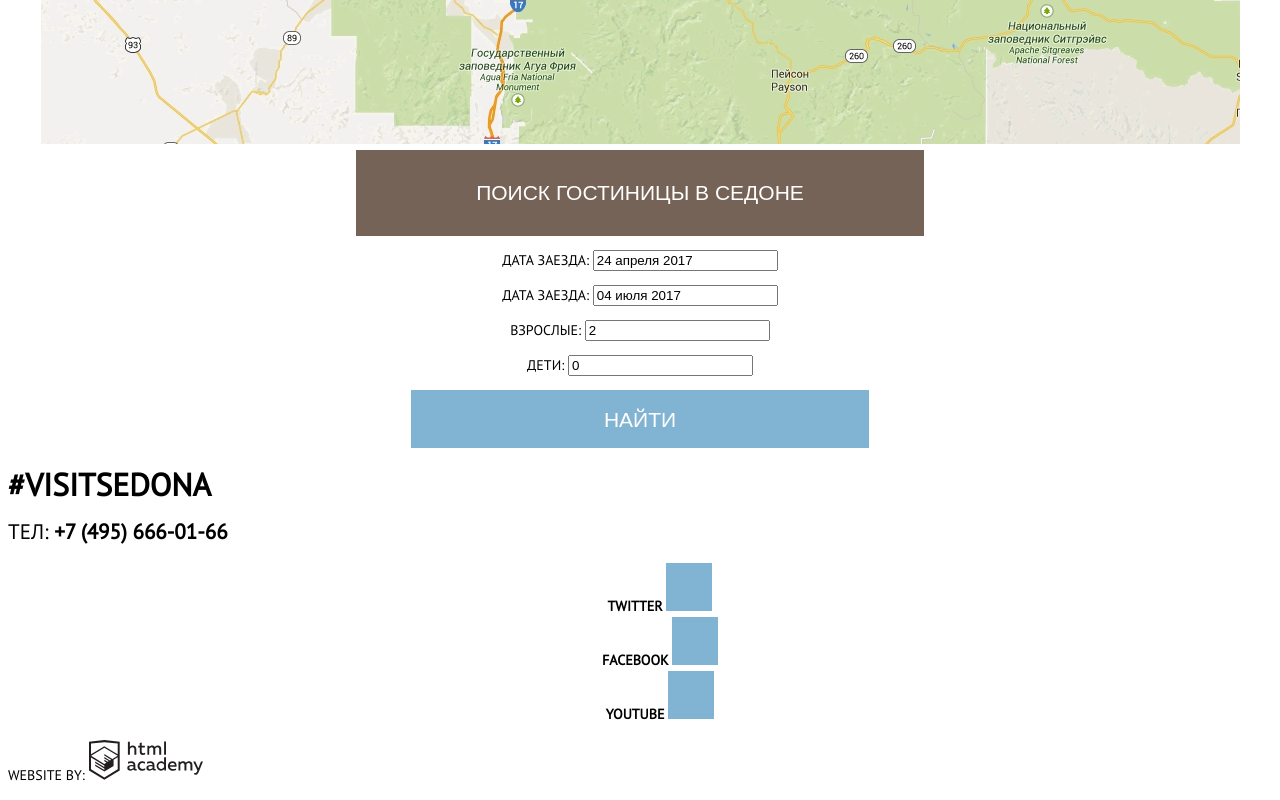
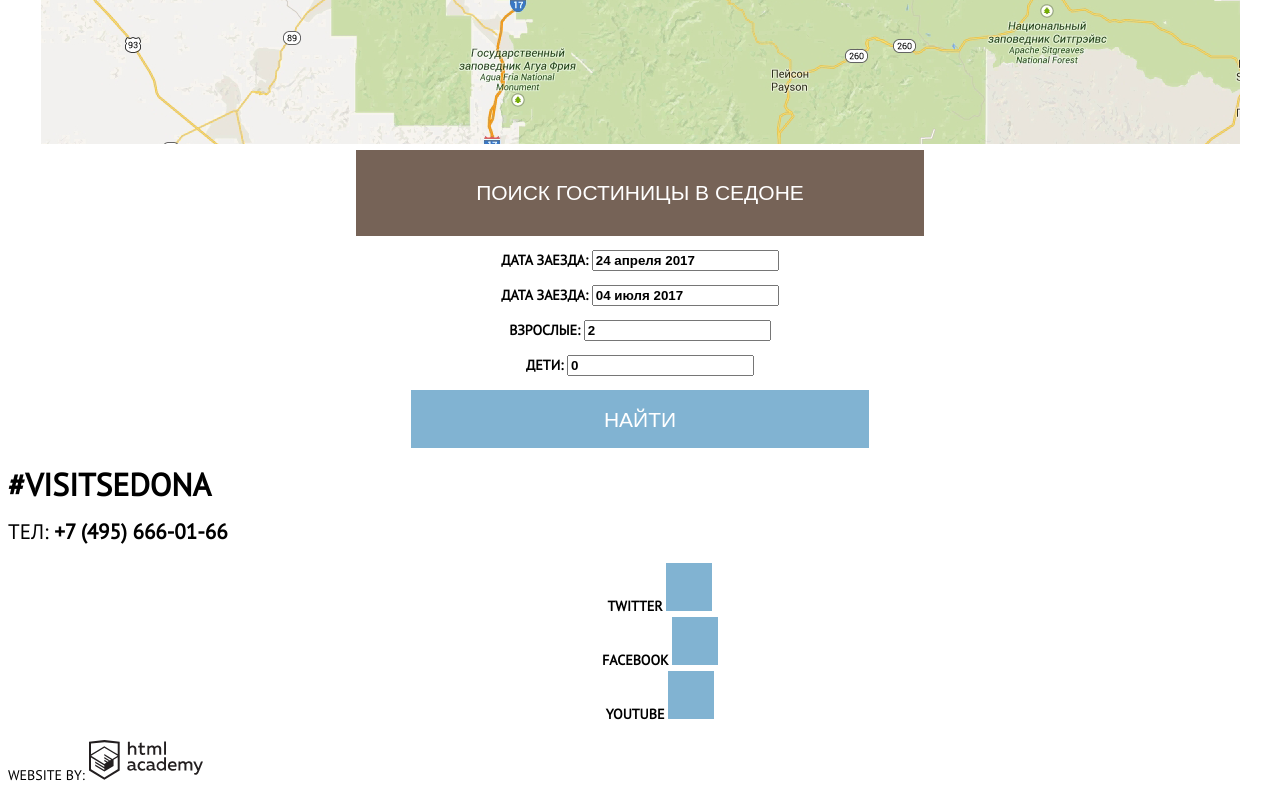
Before and after one commit to d1ffeN/1594747-sedona-29, a plain HTML site: page index.html in a window 1280 px wide. Shown: the part 3567-4367 px from the top of the page. Drawn offline with Linux system fonts and the light colour scheme.

Commit message:
Update style.css

```diff
--- a/css/style.css
+++ b/css/style.css
@@ -131,6 +131,7 @@ img {
     height:86px;
     border: none;
 }
+}
 .button-search:hover,
 .button-search:focus {
     background-color: #604E43;
@@ -159,7 +160,9 @@ img {
     background-color: #5496BD;
     color: #FFFFFF;
     mix-blend-mode: normal;
-
+}
+input, label {
+    font-weight: bold;
 }
 .page-footer {
     font-size: 14px;
```
